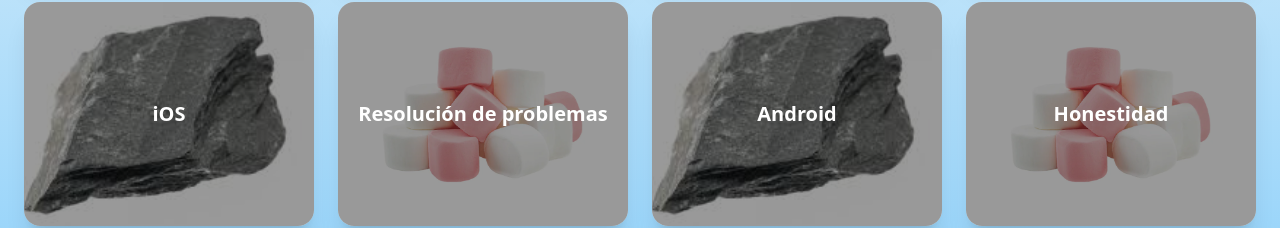
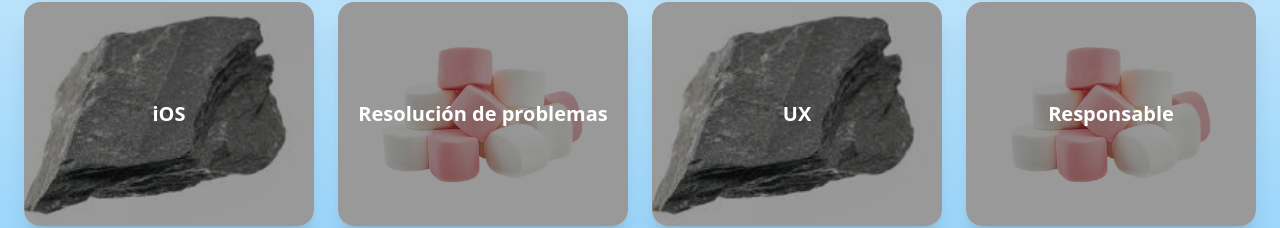
Before and after one commit to Vicoror/PortfolioVicOO, a React app: page /skills in a window 1280 px wide. Shown: the part 490-718 px from the top of the page. Built offline with nearby package versions, Linux system fonts and the light colour scheme; the HTML template or start-up script is replaced by a standard one.

Commit message:
Actualización de información, page skills y page projects

```diff
--- a/src/pages/Projects.tsx
+++ b/src/pages/Projects.tsx
@@ -30,7 +30,7 @@
           title="Portfolio React"
           stack="React, Type Script, Tailwind CSS"
           ide="Visual Studio Code"
-          database="Render"
+          database="Render, Resend"
           githubUrl="https://github.com/Vicoror/PortfolioVicOO.git"
           demoVideoUrl="/SampleVideo_1280x720_1mb.mp4"
         />
--- a/src/pages/Skills.tsx
+++ b/src/pages/Skills.tsx
@@ -38,19 +38,19 @@
     title: "Resolución de problemas",
     image: "/soft.webp",
     description:
-      "Resolución de problemas."
+      "Capacidad de análisis profundo y paciencia para resolver problemas."
   },
    {
-    title: "Android",
+    title: "UX",
     image: "/hard.jpg",
     description:
-      "Desarrollo de aplicaciones Android con arquitectura limpia."
+      "Conocimientos sólidos en la experiencia de usuario."
   },
   {
-    title: "Honestidad",
+    title: "Responsable",
     image: "/soft.webp",
     description:
-      "Colaboración activa, escucha y responsabilidad compartida."
+      "Manejo de información con ética y entrega oportuna del trabajo."
   },
 ];
 
```
